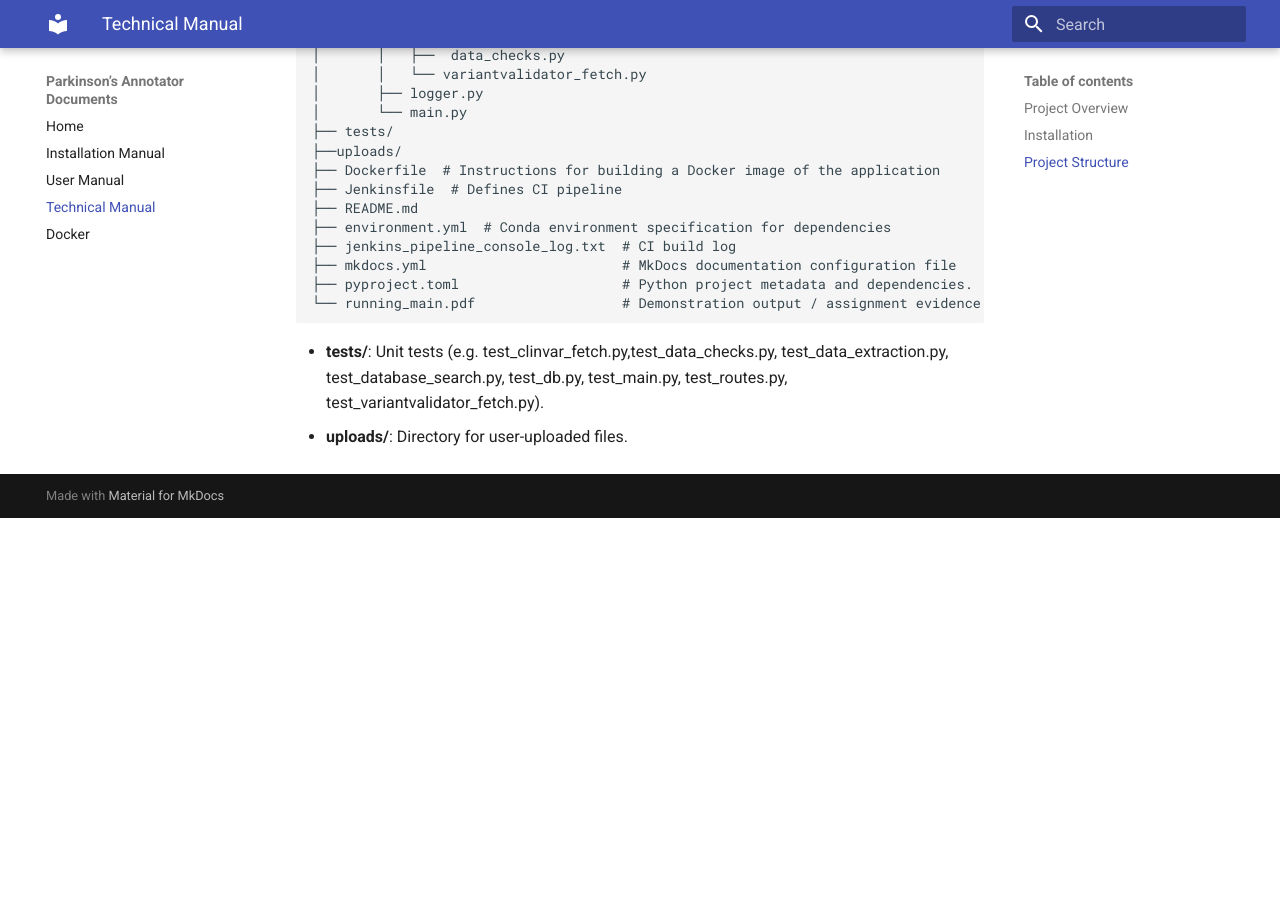
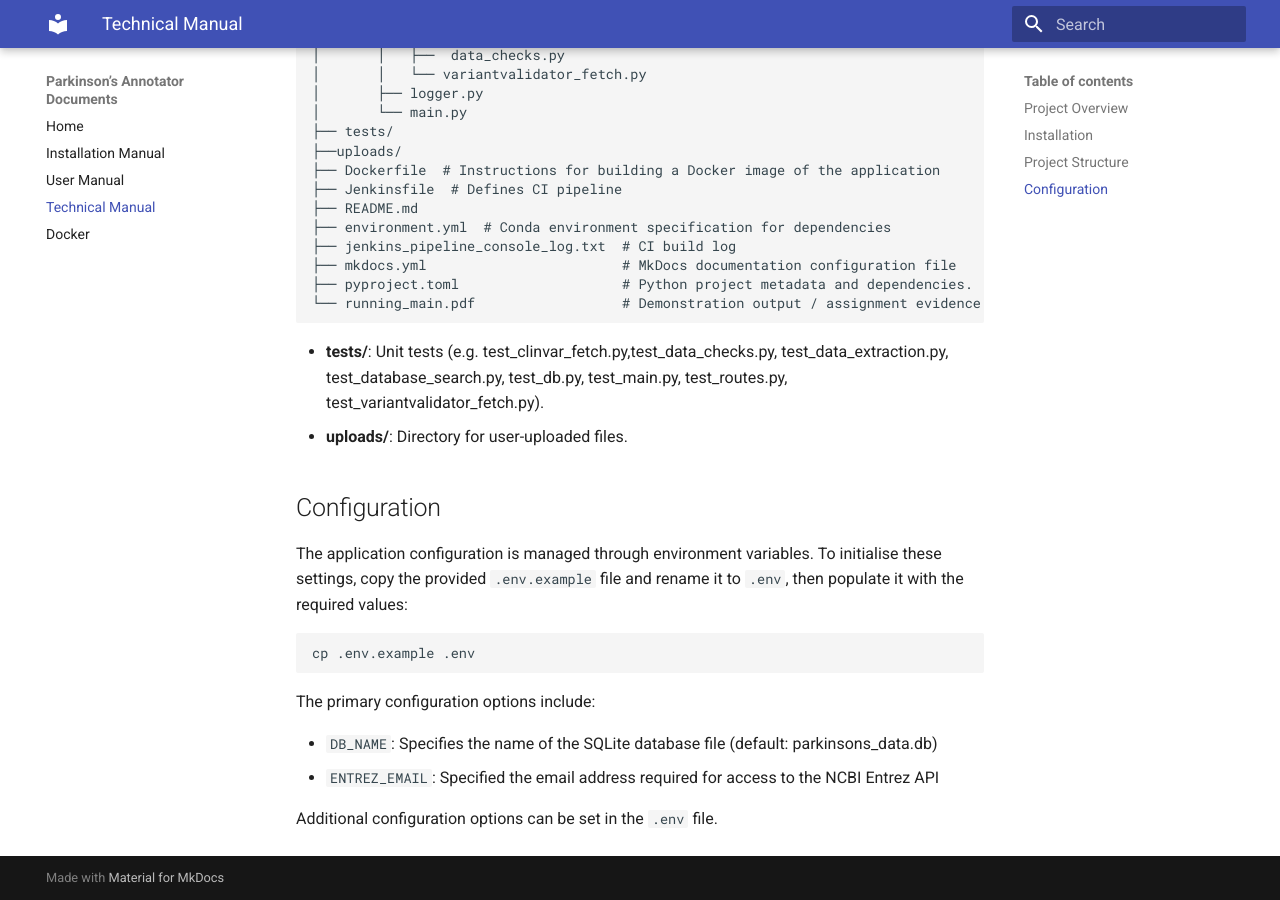
Before and after one commit to JellyEllie/parkinson-annotator, an MkDocs documentation site: the page built from docs/TECHNICAL_MANUAL.md, in a window 1280 px wide and 900 px high, scrolled down 1128 px. Built offline with MkDocs 1.6.1 and Material for MkDocs 9.7.7, drawn with Linux system fonts in a browser that asks for light colours; before the commit the page ends 1646 px from its top, so only the background shows below that.

Commit message:
Added Configuration section (see https://github.com/JellyEllie/parkinson-annotator/issues/19)

````diff
--- a/docs/TECHNICAL_MANUAL.md
+++ b/docs/TECHNICAL_MANUAL.md
@@ -56,3 +56,18 @@ parkinson-annotator/
 
 - **tests/**: Unit tests (e.g. test_clinvar_fetch.py,test_data_checks.py, test_data_extraction.py, test_database_search.py, test_db.py, test_main.py, test_routes.py, test_variantvalidator_fetch.py).
 - **uploads/**: Directory for user-uploaded files.
+
+## Configuration
+
+The application configuration is managed through environment variables. To initialise these settings, copy the provided `.env.example` file and rename it to `.env`, then populate it with the required values:
+
+```sh
+cp .env.example .env
+```
+
+The primary configuration options include:
+
+- `DB_NAME`: Specifies the name of the SQLite database file (default: parkinsons_data.db)
+- `ENTREZ_EMAIL`: Specified the email address required for access to the NCBI Entrez API
+
+Additional configuration options can be set in the `.env` file.
````
